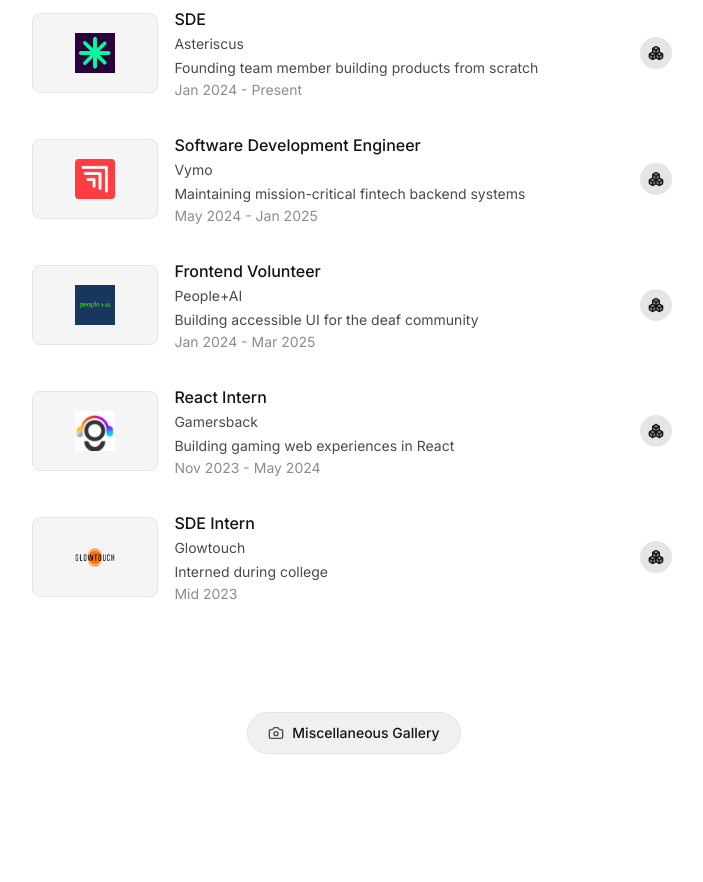
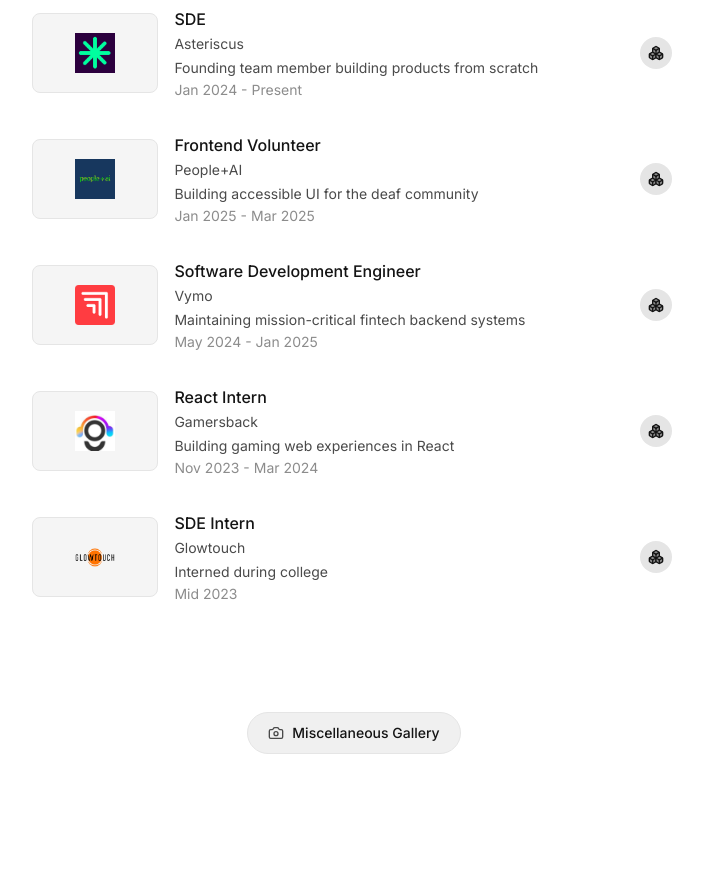
Before and after one commit to archanaprabhat/portfolio-v2, a Next.js app: page / in a window 1280 px wide. Shown: the part 2300-3182 px from the top of the page, without its empty margins (286-989 px from the left). Built offline with nearby package versions, Linux system fonts and the light colour scheme.

Commit message:
feat: update project card with image support and descriptions, and refine work experience entries

```diff
--- a/src/app/page.tsx
+++ b/src/app/page.tsx
@@ -110,20 +110,13 @@
           <ProjectCard
             title="Bypassing paywall: Chrome Extension"
             imageSrc={securityThumbnail}
-            projectUrl="https://archanaprabhat.github.io/VoiceNotes/"
-            demoVideo="/voicenotes_demo.mp4"
+            projectUrl="https://www.youtube.com/watch?v=3Xnf5V6NmL8"
+            demoImage="/manorama.png"
+            description="Identified a security vulnerability in Manorama Media's online magazine platform that allowed premium content downloads by bypassing access controls. Built a private Chrome extension as a proof of concept using content scripting, DOM interaction, and request manipulation to demonstrate the exploit, and responsibly reported the issue to the organization."
             techStack={[
               {
-                category: "Frontend",
-                items: "HTML5, CSS3 (glassmorphism, animations, Grid, Flexbox), Vanilla JavaScript (ES6+ classes, async/await, Promises), SVGs from Figma and Lucide React",
-              },
-              {
-                category: "Web APIs",
-                items: "MediaRecorder, Web Audio (AudioContext, AnalyserNode), Canvas, IndexedDB, Fetch",
-              },
-              {
-                category: "External Services",
-                items: "Groq API (Whisper-large-v3, Llama 3.3 70B Versatile), Supabase",
+                category: "Tech",
+                items: "Chrome Extension (Manifest v3, content scripts, background workers, Chrome APIs, DOM interaction, CSP/CORS, Chrome DevTools, JavaScript/TypeScript)",
               },
             ]}
           />
--- a/src/components/ProjectCard.tsx
+++ b/src/components/ProjectCard.tsx
@@ -13,6 +13,7 @@
   githubUrl?: string;
   description?: string;
   demoVideo?: string;
+  demoImage?: string;
   techStack?: TechStackItem[];
 }
 
@@ -24,11 +25,12 @@
   githubUrl,
   description,
   demoVideo,
+  demoImage,
   techStack,
 }: ProjectCardProps) {
   const [isModalOpen, setIsModalOpen] = useState(false);
 
-  const hasModalContent = !!demoVideo || (techStack && techStack.length > 0);
+  const hasModalContent = !!demoVideo || !!demoImage || (techStack && techStack.length > 0);
 
   const handleCardClick = () => {
     if (hasModalContent) {
@@ -64,9 +66,6 @@
         </div>
         <div className="flex w-full flex-col p-4 font-medium">
           <span>{title}</span>
-          {description && (
-            <span className="font-normal text-gray-1100">{description}</span>
-          )}
           {githubUrl && (
             <a
               href={githubUrl}
@@ -86,6 +85,8 @@
         onClose={() => setIsModalOpen(false)}
         title={title}
         demoVideo={demoVideo}
+        demoImage={demoImage}
+        description={description}
         techStack={techStack}
         projectUrl={projectUrl}
       />
--- a/src/components/ProjectModal.tsx
+++ b/src/components/ProjectModal.tsx
@@ -14,6 +14,8 @@
   onClose: () => void;
   title: string;
   demoVideo?: string;
+  demoImage?: string;
+  description?: string;
   techStack?: TechStackItem[];
   projectUrl: string;
 }
@@ -23,6 +25,8 @@
   onClose,
   title,
   demoVideo,
+  demoImage,
+  description,
   techStack,
   projectUrl,
 }: ProjectModalProps) {
@@ -106,6 +110,24 @@
                 </div>
               )}
 
+              {demoImage && (
+                <div className="mb-8 overflow-hidden rounded-xl bg-gray-100 border border-gray-300">
+                  <img
+                    src={demoImage}
+                    alt={title}
+                    className="w-full h-auto object-contain rounded-xl"
+                  />
+                </div>
+              )}
+
+              {description && (
+                <div className="mb-8">
+                  <p className="text-gray-1200 leading-relaxed whitespace-pre-wrap">
+                    {description}
+                  </p>
+                </div>
+              )}
+
               {techStack && techStack.length > 0 && (
                 <div className="mb-6">
                   <h3 className="mb-4 text-lg font-medium text-gray-1200">Tech Stack</h3>
--- a/src/components/WorkSection.tsx
+++ b/src/components/WorkSection.tsx
@@ -35,6 +35,23 @@
         }
     },
     {
+        id: "3",
+        title: "Frontend Volunteer",
+        company: "People+AI",
+        date: "Jan 2025 - Mar 2025",
+        category: "career",
+        preview: "/p+ai.jpeg",
+        description: "Building accessible UI for the deaf community",
+        modalData: {
+            title: "Frontend Volunteer",
+            company: "People+AI",
+            media: [
+                { src: "/People+ai/IMG-20250308-WA0014.jpg", caption: "GopiEattan and Team" },
+                { src: "/People+ai/IMG-20250308-WA0020.jpg", caption: "😅" },
+            ]
+        }
+    },
+    {
         id: "2",
         title: "Software Development Engineer",
         company: "Vymo",
@@ -57,28 +74,12 @@
             techStack: "JavaScript(ES6), TypeScript, React.js, Node.js, Express.js, Microservices, REST APIs, JWT, OAuth, MongoDB/Mongoose, Airflow, SFTP, WebSockets, Version control(Git), Jira, Agile Scrum teams"
         }
     },
-    {
-        id: "3",
-        title: "Frontend Volunteer",
-        company: "People+AI",
-        date: "Jan 2024 - Mar 2025",
-        category: "career",
-        preview: "/p+ai.jpeg",
-        description: "Building accessible UI for the deaf community",
-        modalData: {
-            title: "Frontend Volunteer",
-            company: "People+AI",
-            media: [
-                { src: "/People+ai/IMG-20250308-WA0014.jpg", caption: "GopiEattan and Team" },
-                { src: "/People+ai/IMG-20250308-WA0020.jpg", caption: "😅" },
-            ]
-        }
-    },
+
     {
         id: "4",
         title: "React Intern",
         company: "Gamersback",
-        date: "Nov 2023 - May 2024",
+        date: "Nov 2023 - Mar 2024",
         category: "career",
         preview: "/gamersback.jpeg",
         description: "Building gaming web experiences in React",
@@ -86,7 +87,7 @@
             title: "React Intern",
             company: "Gamersback",
             media: [
-                { src: "/gamersback/Internship_cert.png", caption: "Internship Certificate" }
+                { src: "/gamersback/Internship_cert.png" }
             ],
             description: "At Gamerback, I took full ownership of the frontend, building both the customer-facing product and the internal admin panel from the ground up within a monolithic setup. The application was developed using React.js with Vite, focusing on performance, scalability, and responsive design through Tailwind CSS and Material UI. I structured client-side navigation using React Router and implemented centralized state handling with Redux to maintain consistent data flow. Secure authentication and role-based access control were implemented using JWT for both user and admin journeys. Design handoffs from Figma were converted into reusable, accessible components while maintaining clean architecture and production-ready code. The work involved extensive use of HTML, CSS, JavaScript, and TypeScript, with a strong emphasis on smooth API integration and long-term maintainability.",
             techStack: "React.js, Vite, Tailwind CSS, Material UI, Context API, Redux, React Router, JWT, HTML/CSS, JavaScript, TypeScript, Responsive Design, Postman, Figma"
```
Also changed, not shown: 1 other file (tests, documents, lock files or other folders).
